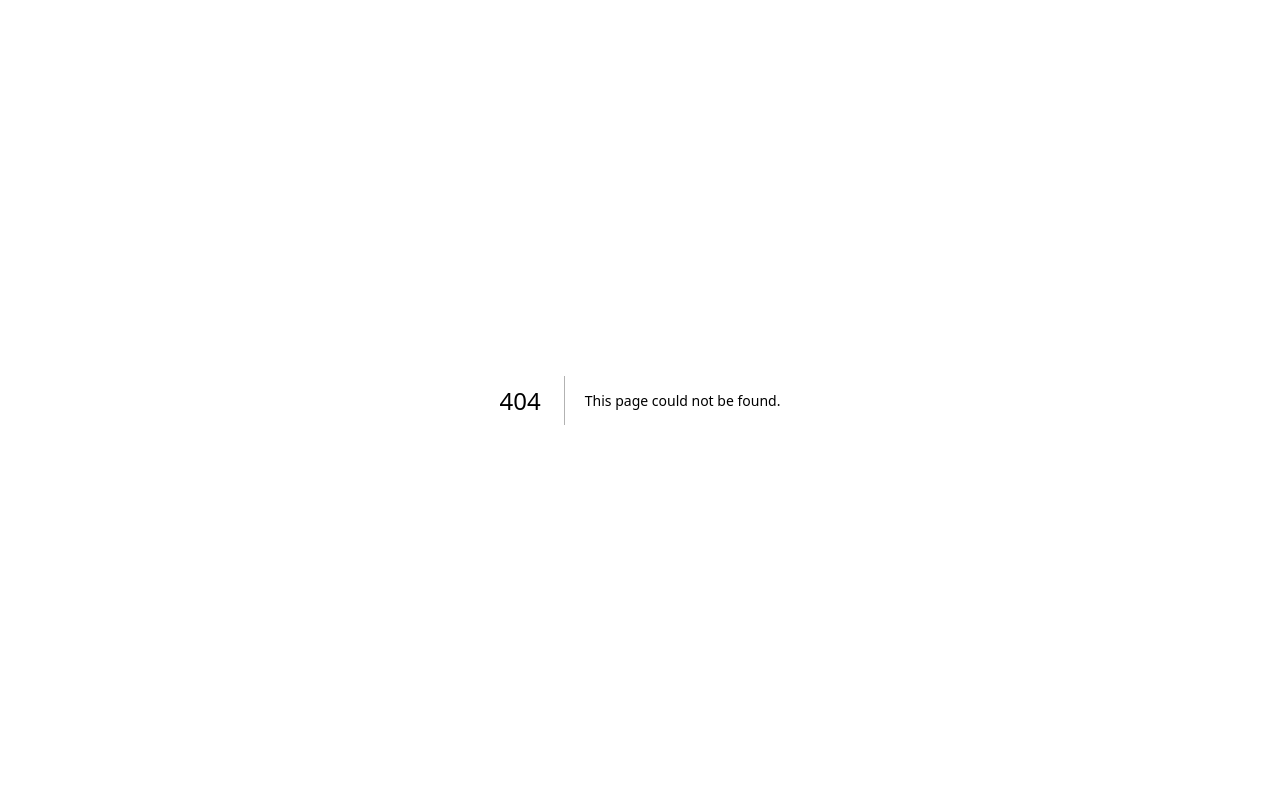
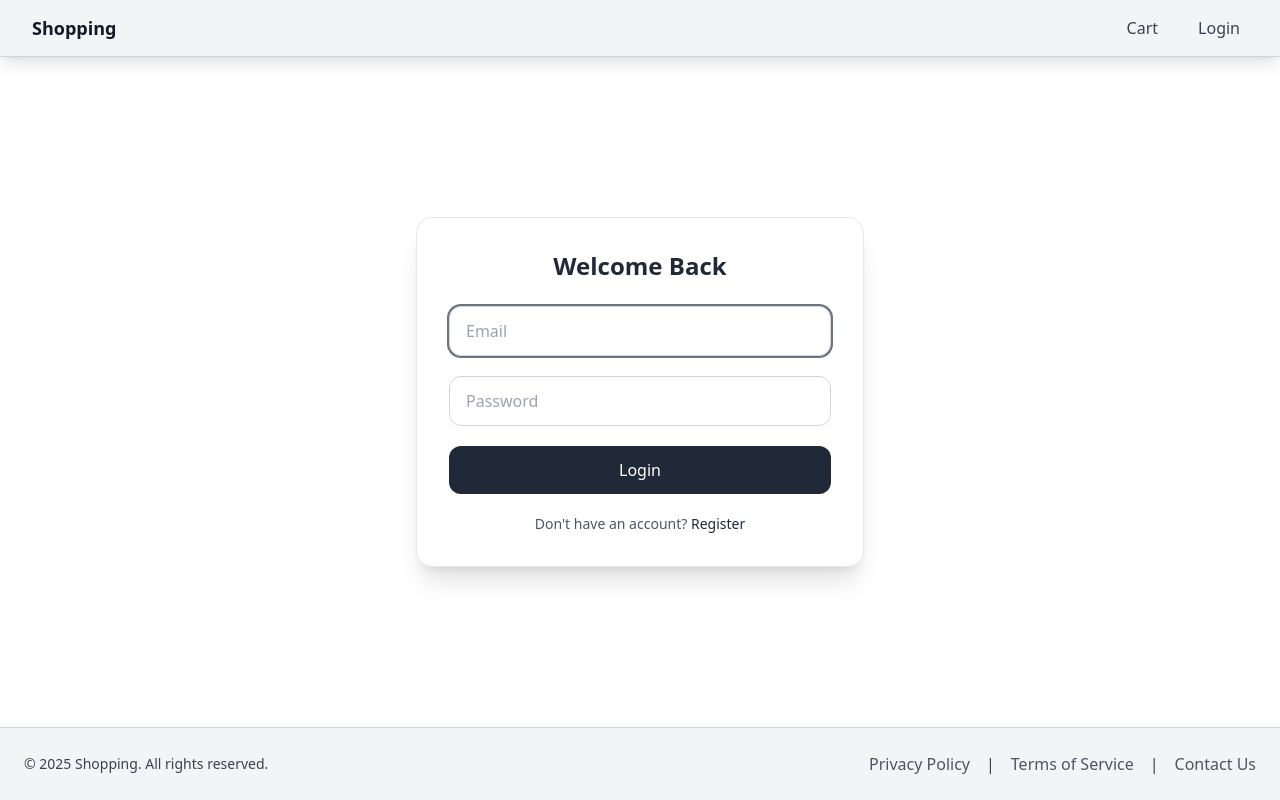
Before and after one commit to mahbobe-mohseni/online-shop, a Next.js app: page /Login in a window 1280 px wide. Before the commit this address had no page. Built offline with nearby package versions, Linux system fonts and the light colour scheme; no server answers.

Commit message:
login page

```diff
--- a/components/Navbar.js
+++ b/components/Navbar.js
@@ -1,6 +1,6 @@
 "use client";
 
-import { useEffect, useState } from "react";
+import { useEffect,useState } from "react";
 import Link from "next/link";
 import { Menu, X } from "lucide-react";
 import { useContext } from "react";
@@ -9,6 +9,7 @@ import { CartContext } from "../context/Cart";
 export default function Navbar() {
   const { state, dispatch } = useContext(CartContext);
   const { cart } = state;
+  // const [cartItemsCount,setCartItemsCount]= useState(0)
   const { cartItems } = cart;
   const [isOpen, setIsOpen] = useState(false);
   const [items, setItems] = useState([]);
@@ -37,13 +38,15 @@ export default function Navbar() {
           >
             Cart
             {items.length > 0 && (
-              <span className="ml-1 rounded-xl bg-gray-200 px-2 py-1 text-xs font-bold">
-                {items.reduce((acc, cur) => acc + cur.qty, 0)}
+
+             <span className="ml-1 rounded-xl bg-gray-200 px-2 py-1 text-xs font-bold">
+                             {items.reduce((acc, cur) => acc + cur.qty, 0)}
+
               </span>
             )}
           </Link>
           <Link
-            href="/login"
+            href="/Login"
             className="p-2 text-gray-700 hover:text-gray-500 transition"
           >
             Login
--- a/package.json
+++ b/package.json
@@ -14,8 +14,10 @@
     "lucide-react": "^0.477.0",
     "mongodb": "^6.14.0",
     "next": "15.1.7",
+    "next-auth": "^4.24.11",
     "react": "^19.0.0",
-    "react-dom": "^19.0.0"
+    "react-dom": "^19.0.0",
+    "react-hook-form": "^7.55.0"
   },
   "devDependencies": {
     "autoprefixer": "^10.4.20",
--- /dev/null
+++ b/pages/Login.js
@@ -0,0 +1,97 @@
+import Link from 'next/link'
+import { useRouter } from 'next/router'
+import { useEffect } from 'react'
+import { useForm } from 'react-hook-form'
+import { signIn, useSession } from 'next-auth/react'
+import Layout from '../components/Layout'
+
+function LoginPage() {
+  const { data: session } = useSession()
+  const router = useRouter()
+  const { redirect } = router.query
+
+  useEffect(() => {
+    if (session?.user) {
+      router.push(redirect || '/')
+    }
+  }, [router, session, redirect])
+
+  const {
+    register,
+    handleSubmit,
+    formState: { errors },
+  } = useForm()
+
+  async function submitHandler({ email, password }) {
+    try {
+      const result = await signIn('credentials', {
+        redirect: false,
+        email,
+        password,
+      })
+
+      if (result.error) {
+        console.log('Login failed')
+      }
+    } catch (err) {
+      console.log(err)
+    }
+  }
+
+  return (
+    <Layout title='Login'>
+      <div className="max-w-md mx-auto mt-10 bg-white p-8 rounded-2xl shadow-xl border border-gray-200">
+        <h2 className="text-2xl font-semibold mb-6 text-gray-800 text-center">Welcome Back</h2>
+        <form onSubmit={handleSubmit(submitHandler)} className="space-y-5">
+          <div>
+            <input
+              {...register('email', { required: true })}
+              type='email'
+              className='w-full px-4 py-3 rounded-xl border border-gray-300 focus:ring-2 focus:ring-gray-500 outline-none transition'
+              id='email'
+              placeholder='Email'
+              autoFocus
+            />
+            {errors.email && (
+              <p className='text-sm text-red-500 mt-1'>Please enter your email.</p>
+            )}
+          </div>
+          <div>
+            <input
+              {...register('password', {
+                required: 'Password is required.',
+                minLength: {
+                  value: 5,
+                  message: 'Password must be at least 5 characters.',
+                },
+              })}
+              type='password'
+              className='w-full px-4 py-3 rounded-xl border border-gray-300 focus:ring-2 focus:ring-gray-500 outline-none transition'
+              id='password'
+              placeholder='Password'
+            />
+            {errors.password && (
+              <p className='text-sm text-red-500 mt-1'>{errors.password.message}</p>
+            )}
+          </div>
+          <div>
+            <button
+              type="submit"
+              className='w-full bg-gray-800 text-white py-3 rounded-xl hover:bg-gray-700 transition'
+            >
+              Login
+            </button>
+          </div>
+          <div className="text-center text-sm text-gray-600">
+            Don't have an account?{" "}
+            <Link href="/register" className="text-gray-800 hover:underline font-medium">
+              Register
+            </Link>
+          </div>
+        </form>
+      </div>
+    </Layout>
+  )
+}
+
+export default LoginPage
--- a/pages/_app.js
+++ b/pages/_app.js
@@ -1,11 +1,28 @@
+// import "@/styles/globals.css";
+// import { CartContextProvider } from "../context/Cart";
+
+// function MyApp({ Component, pageProps }) {
+//   return (
+//     <CartContextProvider>
+//       <Component {...pageProps} />
+//     </CartContextProvider>
+//   );
+// }
+// export default MyApp;
+
+
 import "@/styles/globals.css";
+import { SessionProvider } from "next-auth/react";
 import { CartContextProvider } from "../context/Cart";
 
-function MyApp({ Component, pageProps }) {
+function MyApp({ Component, pageProps: { session, ...pageProps } }) {
   return (
-    <CartContextProvider>
-      <Component {...pageProps} />
-    </CartContextProvider>
+    <SessionProvider session={session}>
+      <CartContextProvider>
+        <Component {...pageProps} />
+      </CartContextProvider>
+    </SessionProvider>
   );
 }
+
 export default MyApp;
--- a/pages/cart.js
+++ b/pages/cart.js
@@ -1,70 +1,8 @@
-// import Image from "next/image";
-// import { useContext } from "react";
-// import { CartContext } from "../context/Cart";
 
-// import Layout from "@/components/Layout";
-
-// function CartPage() {
-//   const { state, dispatch } = useContext(CartContext);
-//   const {
-//     cart: { cartItems },
-//   } = state;
-//   function removeItemHandler(item) {
-//     dispatch({ type: "REMOVE_ITEM", payload: item });
-//   }
-
-//   return (
-//     <Layout title="shopping Cart">
-//       <h1 className="mb-4 text-xl">shopping cart</h1>
-//       {cartItems.length === 0 ? (
-//         <div>cart is empty.</div>
-//       ) : (
-//         <div className="grid md:grid-cols-4 md:gap-5">
-//           <div className="overflow-x-auto md:col-span-3 ">
-//             <table className="min-w-full">
-//               <thead className="border-b">
-//                 <tr>
-//                   <th className="px-5 text-left">item</th>
-//                   <th className="p-5 text-right">quantity</th>
-//                   <th className="p-5 text-right">price</th>
-//                   <th className="p-5">Action</th>
-//                 </tr>
-//               </thead>
-//               <tbody>
-//                 {cartItems.map((item) => (
-//                   <tr key={item.slug} className="border-b">
-//                     <td>
-//                       <span className="flex items-center">
-//                         <Image src={item.image} width={50} height={50} />
-//                         {item.title}
-//                       </span>
-//                     </td>
-//                     <td className="p-5 text-right">{item.qty}</td>
-//                     <td className="p-5 text-right">{item.price}</td>
-//                     <td className="p-5 text-center">
-//                       {" "}
-//                       <button onClick={() => removeItemHandler(item)}>
-//                         Remove
-//                       </button>
-//                     </td>
-//                   </tr>
-//                 ))}
-//               </tbody>
-//             </table>
-//           </div>
-//           <div className="p-5">
-//             <div className="pb-5">
-//               Total price:{''}{cartItems.reduce((acc,cur)=>acc+cur.qty*cur.price,0)}
-//             </div>
-//           </div>
-//         </div>
-//       )}
-//     </Layout>
-//   );
-// }
-// export default CartPage;
 import Image from "next/image";
+import Router from "next/router";
 import { useContext } from "react";
+import dynamic from "next/dynamic";
 import { CartContext } from "../context/Cart";
 import Layout from "@/components/Layout";
 
@@ -74,7 +12,7 @@ function CartPage() {
     cart: { cartItems },
   } = state;
 
-  function removeItemHandler(item) {
+   function removeItemHandler(item) {
     dispatch({ type: "REMOVE_ITEM", payload: item });
   }
 
@@ -118,7 +56,7 @@ function CartPage() {
             <p className="text-gray-600 text-md">
               Total Price: <span className="font-semibold">${cartItems.reduce((acc, cur) => acc + cur.qty * cur.price, 0)}</span>
             </p>
-            <button className="mt-4 w-full py-2 bg-green-500 text-white rounded-lg hover:bg-green-600 transition">
+            <button className="mt-4 w-full py-2 bg-green-500 text-white rounded-lg hover:bg-green-600 transition" onClick={()=>rouer.push('login?redirect=/shipping')}>
               Proceed to Checkout
             </button>
           </div>
@@ -128,4 +66,4 @@ function CartPage() {
   );
 }
 
-export default CartPage;
+export default  dynamic(()=>Promise.resolve(CartPage),{ssr:false });
```
Also changed, not shown: context/Cart.js (line endings or trailing spaces), 1 other file (tests, documents, lock files or other folders).
